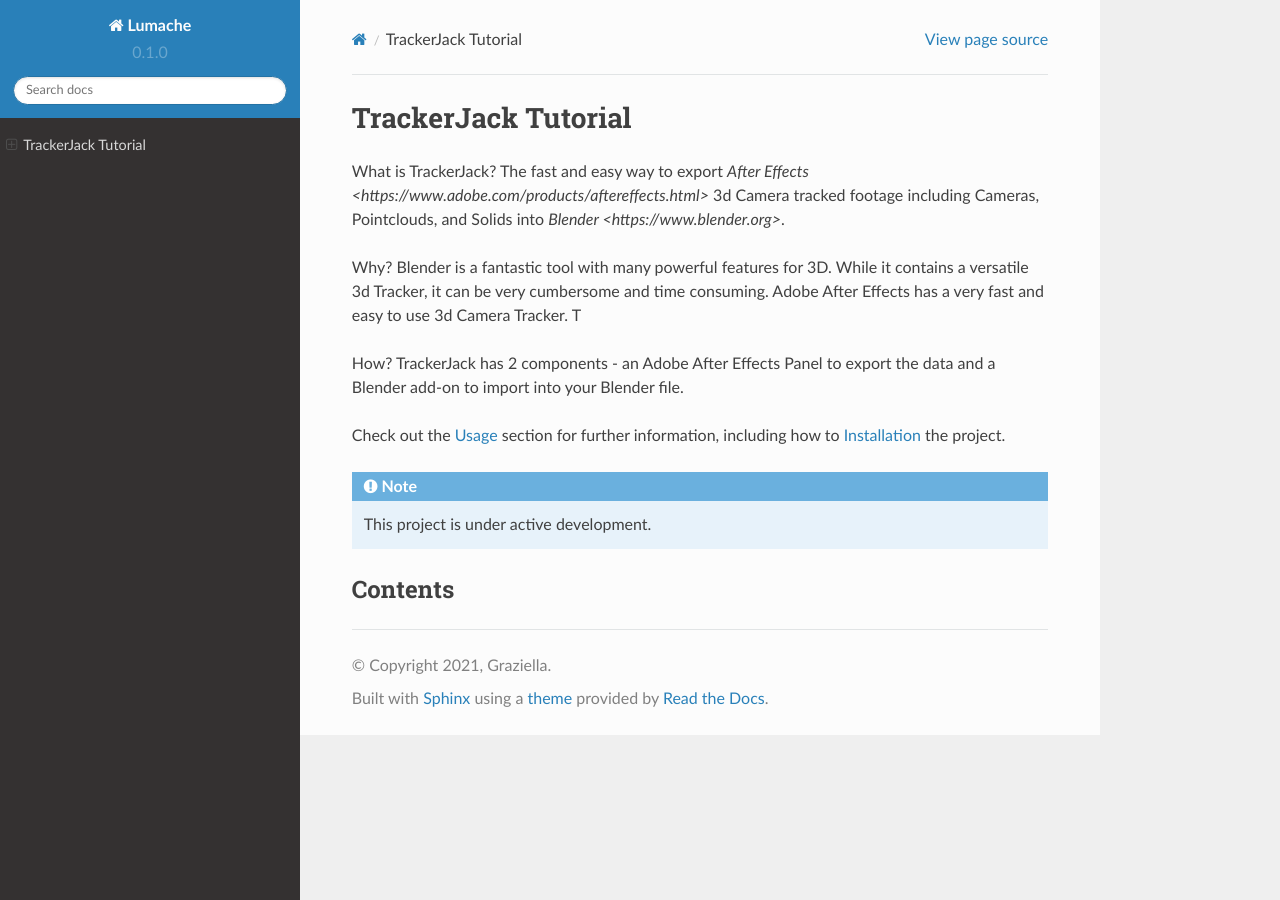
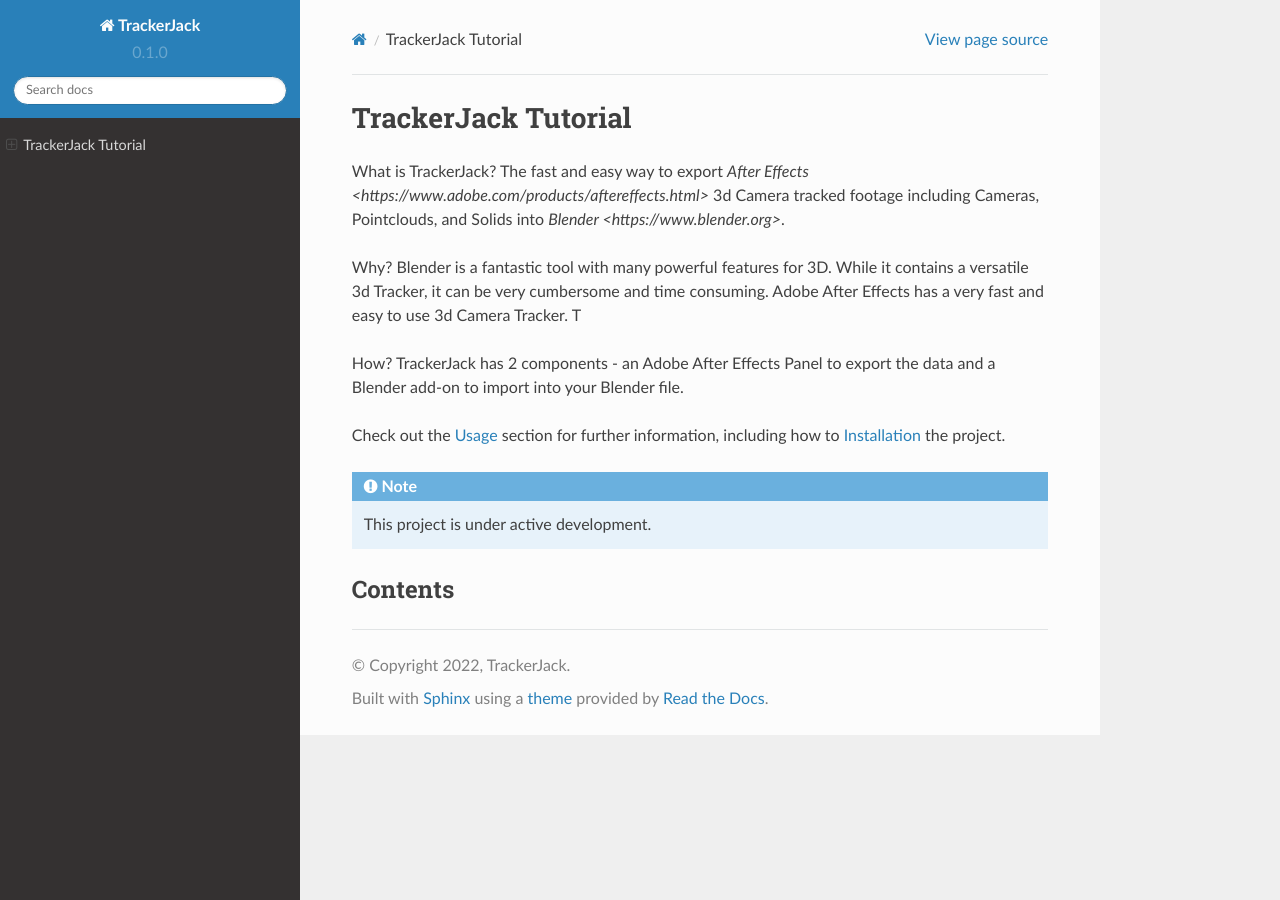
Before and after one commit to halekii/TrackerJack-Tutorial, a Sphinx documentation site: the page built from docs/source/index.rst, in a window 1280 px wide. Built offline with Sphinx 7.4.7 and the Read the Docs theme 2.0.0, drawn with Linux system fonts in a browser that asks for light colours; pages that are not in the unit, such as notebooks, are missing from menus.

Commit message:
Update conf.py

```diff
--- a/docs/source/conf.py
+++ b/docs/source/conf.py
@@ -2,9 +2,9 @@
 
 # -- Project information
 
-project = 'Lumache'
-copyright = '2021, Graziella'
-author = 'Graziella'
+project = 'TrackerJack'
+copyright = '2022, TrackerJack'
+author = 'TrackerJack'
 
 release = '0.1'
 version = '0.1.0'
```
